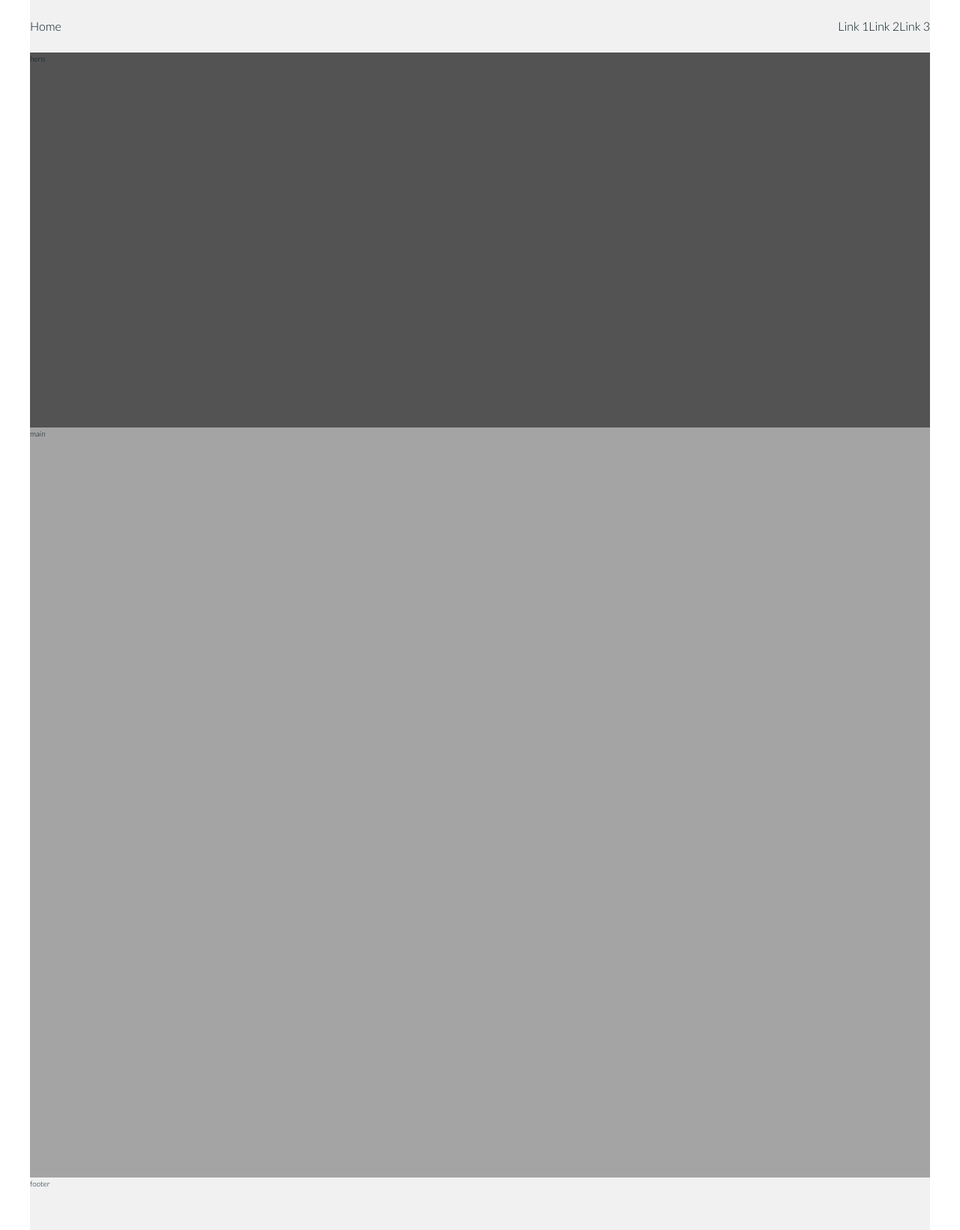
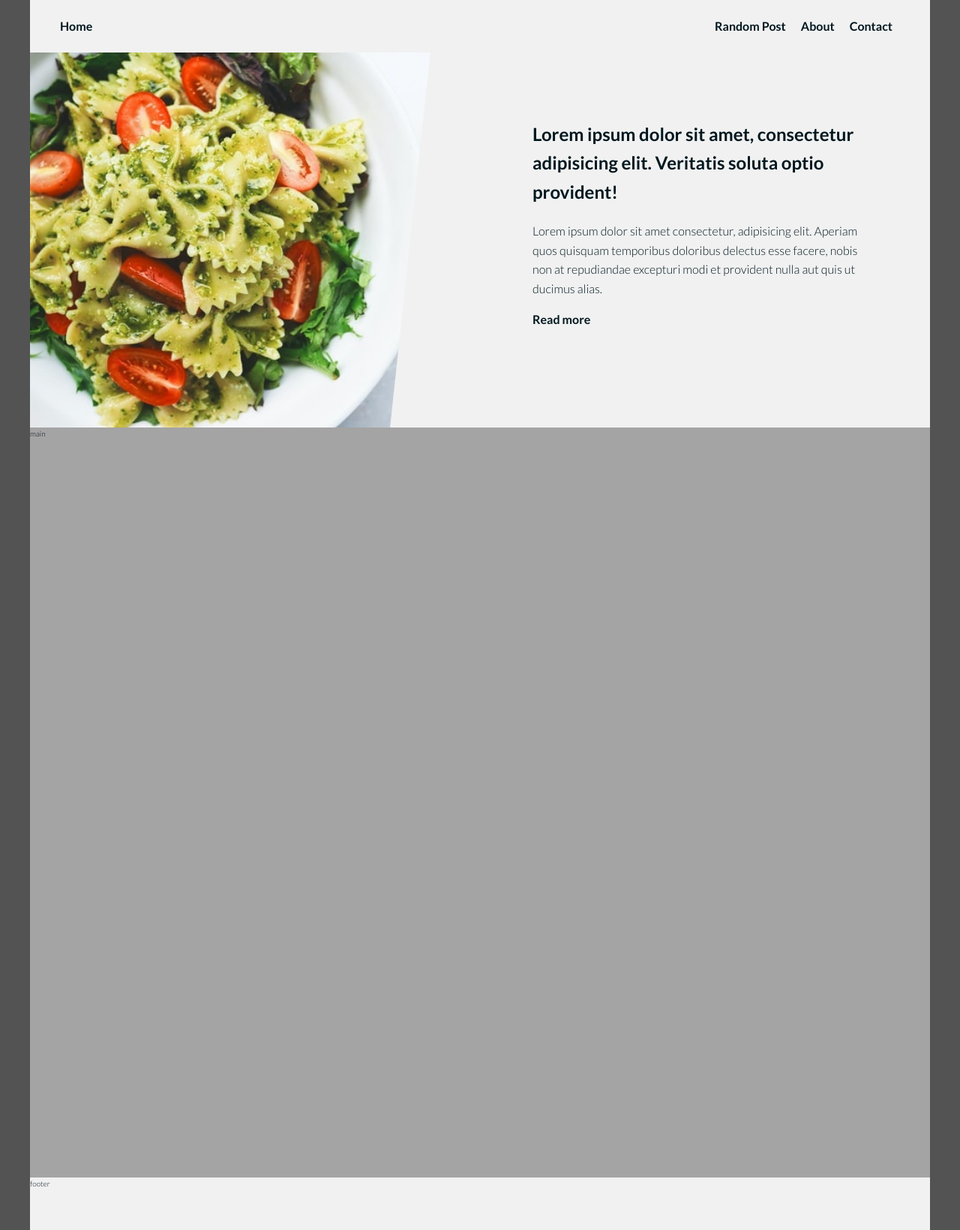
Before and after one commit to simonnineteen90/food-blog, a Flask app: page /flex-practice in a window 1280 px wide. Shown: the whole page at 75% size. Run offline with Flask 2, Linux system fonts and the light colour scheme.

Commit message:
built header section with css

```diff
--- a/static/css/styles.css
+++ b/static/css/styles.css
@@ -18,6 +18,7 @@ html {
   font-weight: 400;
   line-height: 1.6;
   color: var(--color-primary);
+  background-color: var(--color-dark-gray);
   margin: 0;
   padding: 0;
 }
@@ -48,6 +49,9 @@ body {
 .hero {
   height: 50rem;
   background-color: var(--color-dark-gray);
+  display: flex;
+  justify-content: flex-end;
+  background-color: var(--color-white);
 }
 
 .main-content {
@@ -158,10 +162,46 @@ nav ul li {
 } */
 .navigation {
   font-size: 1.6rem;
+  font-weight: 700;
+}
+.navigation__home {
+  margin-left: 4rem;
 }
 .navigation__links {
   display: flex;
   list-style: none;
+  padding: 0;
+  margin-right: 4rem;
+}
+.navigation__links li {
+  margin: 1rem;
+}
+.navigation__links a {
+  text-decoration: none;
+  color: inherit;
+}
+.navigation__links a:hover {
+  color: orangered;
+  transition: all 0.2s;
+}
+
+.hero__image {
+  flex: 0 0 50%;
+  background: orangered;
+  background: url(/static/images/hero-image.jpg);
+  background-repeat: no-repeat;
+  background-size: cover;
+  clip-path: polygon(0 0, 89% 0, 80% 100%, 0% 100%);
+}
+.hero__content {
+  flex: 0 0 50%;
+  padding: 7rem;
+  font-size: 1.6rem;
+}
+.hero__content a {
+  text-decoration: none;
+  color: var(--color-primary);
+  font-weight: 700;
 }
 
 /*# sourceMappingURL=styles.css.map */
--- a/static/sass/_base.scss
+++ b/static/sass/_base.scss
@@ -24,9 +24,12 @@ html {
     font-weight: 400;
     line-height: 1.6;
     color: var(--color-primary);
+    background-color: var(--color-dark-gray);
 
     margin:0;
     padding: 0;
+
+
 
 
 }
--- a/static/sass/_components.scss
+++ b/static/sass/_components.scss
@@ -108,19 +108,72 @@ nav ul li {
     font-weight: 700;
 } */
 
+
+
 // *************
 // NAV version 2
 
 .navigation {
     font-size: 1.6rem;
+    font-weight: 700;
 
     &__home {
-
+        margin-left: 4rem;
     }
 
     &__links {
         display: flex;
         list-style: none;
+        padding:0;
+        margin-right: 4rem;
+
+        & li {
+            margin: 1rem;
+        }
+
+        & a {
+            text-decoration: none;
+            color: inherit;
+
+            &:hover {
+                color: orangered;
+                transition: all .2s;
+
+            }
+        }
     }
 
 }
+
+
+
+
+// *************
+// Hero
+
+.hero {
+    &__image {
+        flex:0 0 50%;
+        background: orangered;
+        background: url(/static/images/hero-image.jpg);
+        background-repeat: no-repeat;
+        background-size: cover;
+
+        clip-path: polygon(0 0, 89% 0, 80% 100%, 0% 100%);
+
+    }
+
+    &__content {
+        flex: 0 0 50%;
+        padding: 7rem;
+        font-size: 1.6rem;
+
+        & a {
+            text-decoration: none;
+            color: var(--color-primary);
+            font-weight: 700;
+
+        }
+
+    }
+}
--- a/static/sass/_layout.scss
+++ b/static/sass/_layout.scss
@@ -21,7 +21,14 @@ min-height: 100vh;
 .hero {
     height: 50rem;
     background-color: var(--color-dark-gray);
+    display: flex;
+    justify-content: flex-end;
+    background-color: var(--color-white);
 
+    //mask-image: linear-gradient(90deg rgba(0, 0, 0, 1.0), transparent);
+
+
+    // height: 500px;
 
 }
 
--- a/templates/flex-practice.html
+++ b/templates/flex-practice.html
@@ -16,14 +16,22 @@
         <nav class="navigation">
             <span class="navigation__home">Home</span>
             <ul class="navigation__links">
-                <li>Link 1</li>
-                <li>Link 2</li>
-                <li>Link 3</li>
+                <li> <a href="#">Random Post</a> </li>
+                <li> <a href="#">About</a> </li>
+                <li> <a href="#">Contact</a> </li>
             </ul>
         </nav>
 
         <section class="hero">
-            hero
+            <div class="hero__image">
+
+            </div>
+
+            <div class="hero__content">
+                <h1>Lorem ipsum dolor sit amet, consectetur adipisicing elit. Veritatis soluta optio provident!</h1>
+                <p>Lorem ipsum dolor sit amet consectetur, adipisicing elit. Aperiam quos quisquam temporibus doloribus delectus esse facere, nobis non at repudiandae excepturi modi et provident nulla aut quis ut ducimus alias.</p>
+                <a href="#">Read more</a>
+            </div>
         </section>
 
         <main class="main-content">
```
Also changed, not shown: static/images/hero-image.jpg (added), 1 other file.
